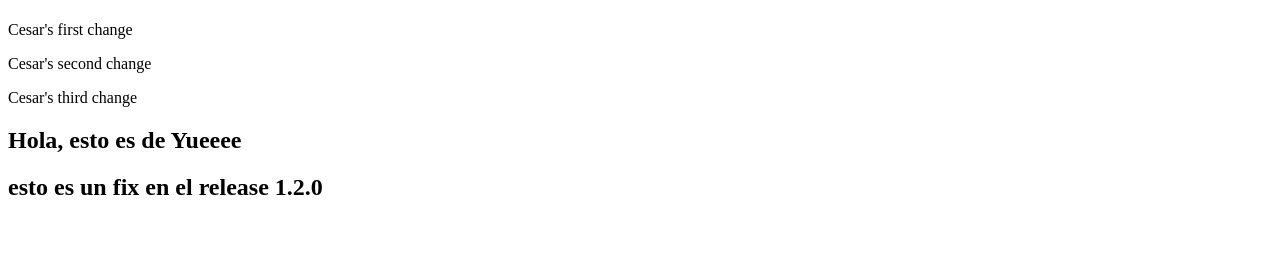
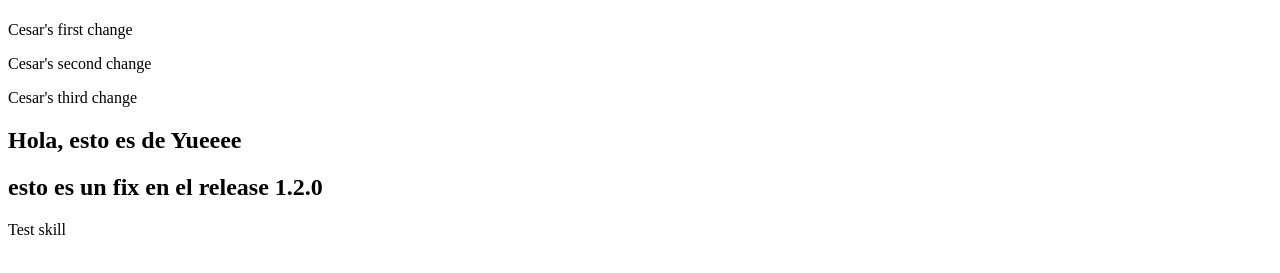
Before and after one commit to hermosillo-i3/demo-repository, a website: page index.html in a window 1280 px wide. Shown: the part 141-414 px from the top of the page. Drawn offline with Linux system fonts and the light colour scheme.

Commit message:
Add a test skill line to the demo page.

```diff
--- a/index.html
+++ b/index.html
@@ -5,3 +5,4 @@
 <p>Cesar's third change</p>
 <h2>Hola, esto es de Yueeee</h2>
 <h2>esto es un fix en el release 1.2.0</h2>
+<p>Test skill</p>
```
